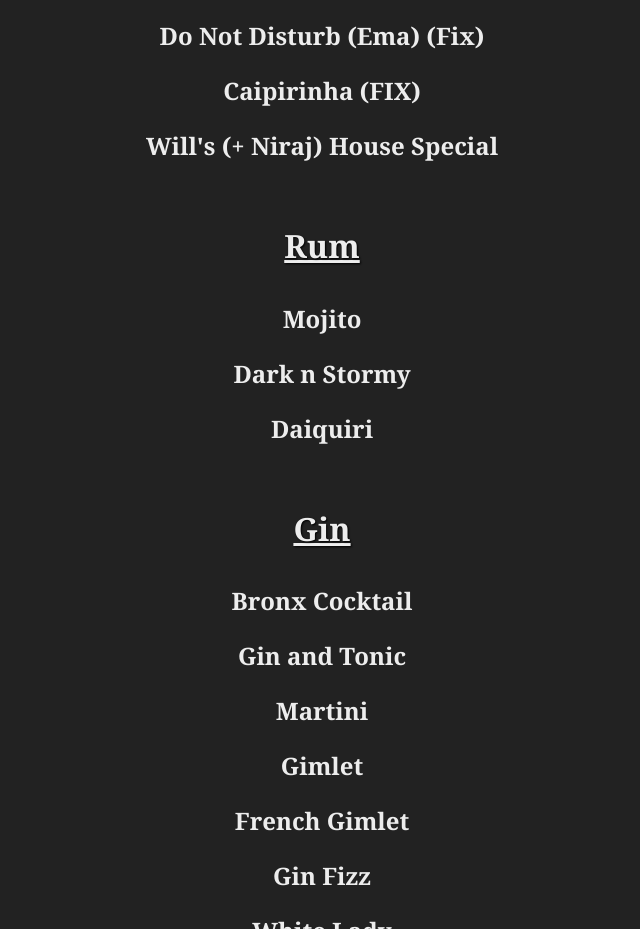
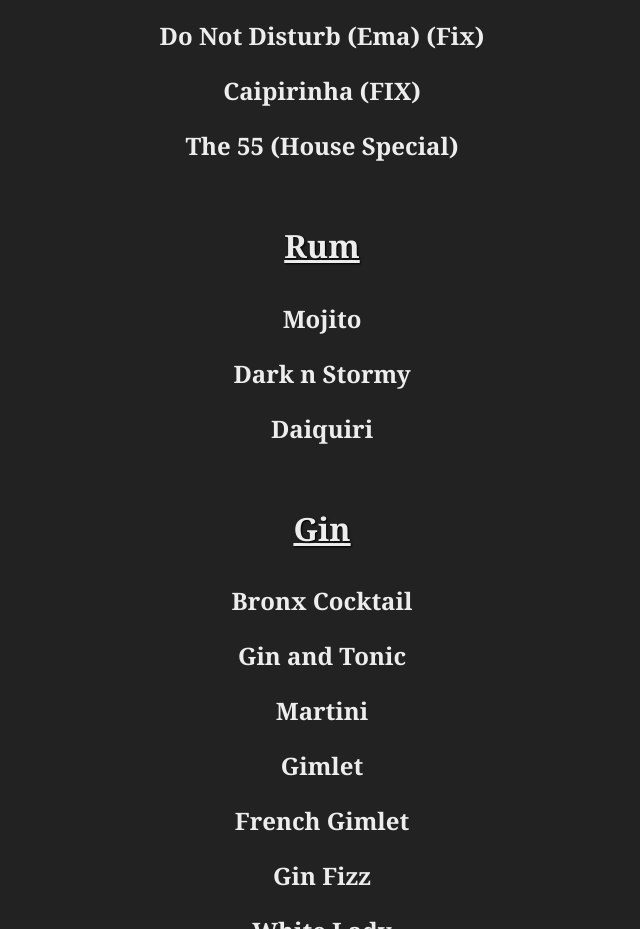
Before and after one commit to willxenakis/111Cocktails, a plain HTML site: page index.html in a window 1280 px wide. Shown: the part 1289-2218 px from the top of the page, without its empty margins (318-958 px from the left). Drawn offline with Linux system fonts and the light colour scheme.

Commit message:
Changing name to 55

```diff
--- a/index.html
+++ b/index.html
@@ -303,7 +303,7 @@
                 </div>
             </li>
             <li onclick="toggleIngredients(this)">
-                <strong>Will's (+ Niraj) House Special</strong>
+                <strong>The 55 (House Special)</strong>
                 <div class="cocktail-details">
                     <img src="images/coming_soon.jpeg" alt="Caipirinha Cocktail">
                     <ul>
```
